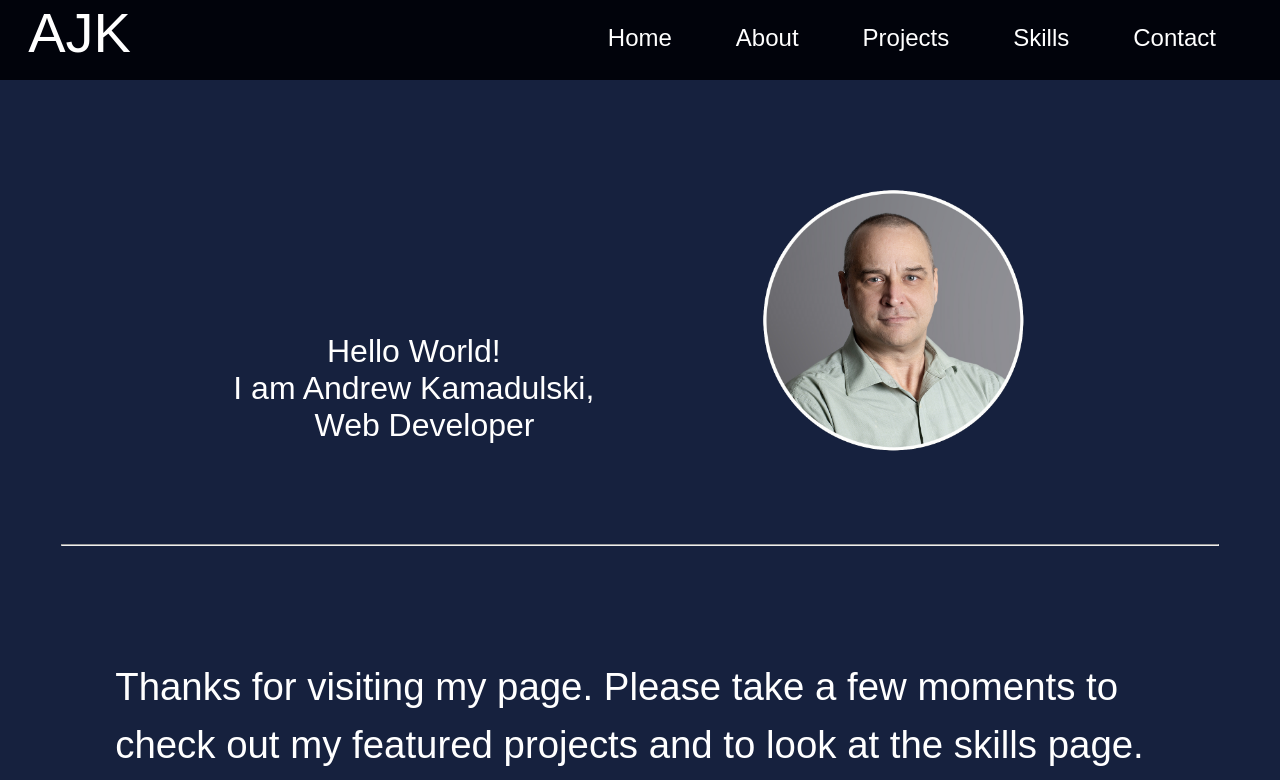
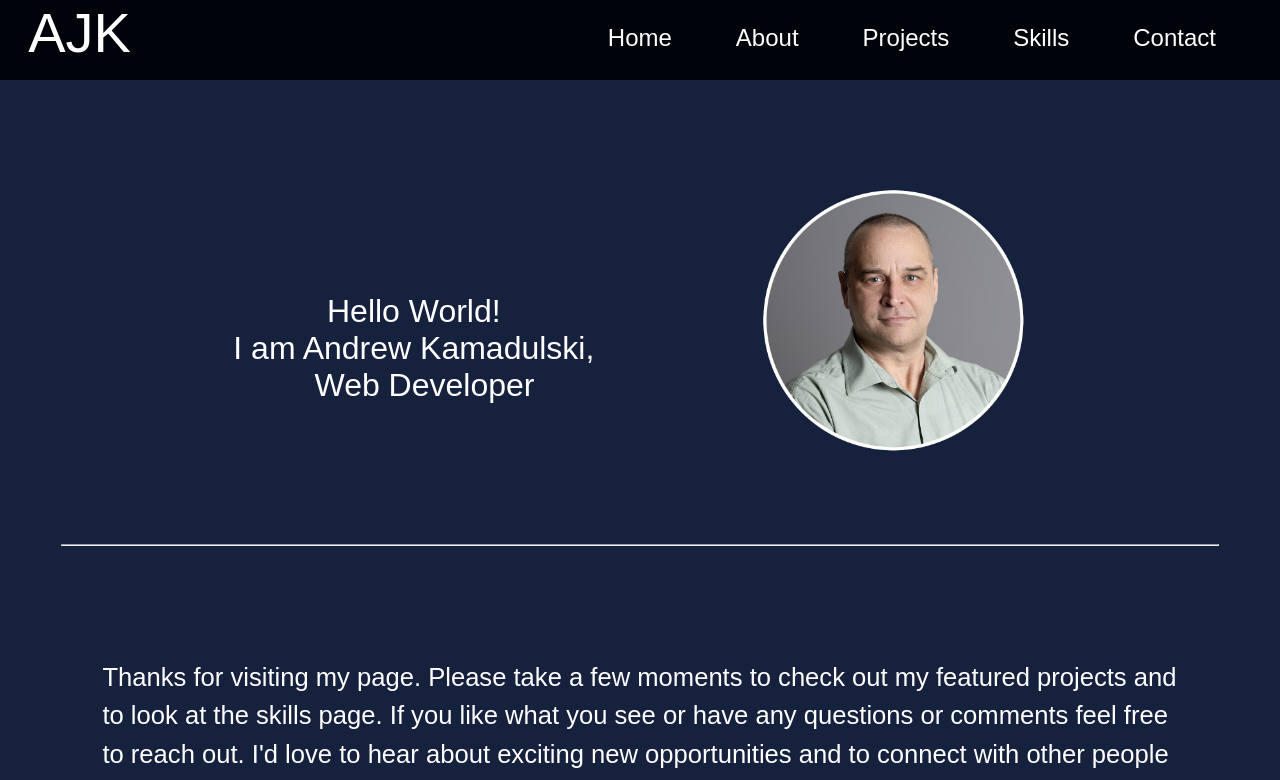
Before and after one commit to Kamadulski999/Kamadulski, a React (Create React App) app: page / in a window 1280 px wide. Shown: the top 780 px of the page. Built offline with nearby package versions, Linux system fonts and the light colour scheme; a web font is replaced by a local one.

Commit message:
adjust font size for hello component

```diff
--- a/src/Pages/Home/home.css
+++ b/src/Pages/Home/home.css
@@ -7,7 +7,6 @@
     .welcome {
         padding: 5vw;
         line-height: 1.5;
-        font-size: 1.5rem;
     }
 
 .home-p {
--- a/src/components/Hello/hello.css
+++ b/src/components/Hello/hello.css
@@ -1,6 +1,6 @@
 .hello-emphasis {
-    margin: 10rem 0 0 35%;
-    font-size: 3rem;
+    margin: 7.5rem 0 0 35%;
+    font-size: 2.5rem;
 }
 
 
```
